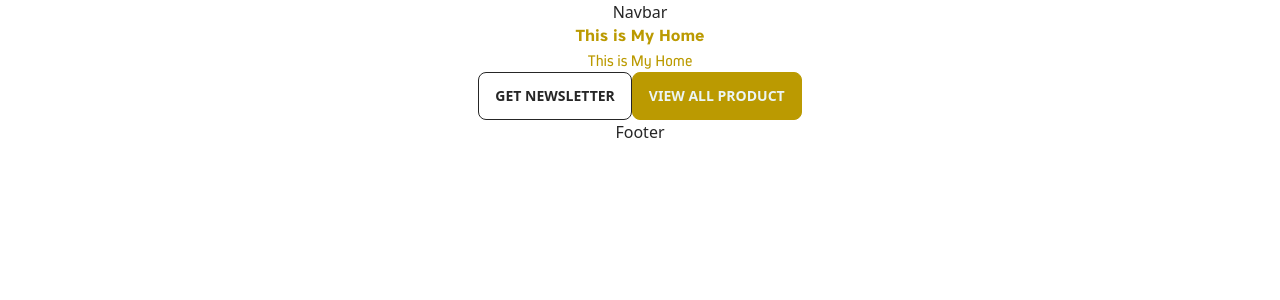
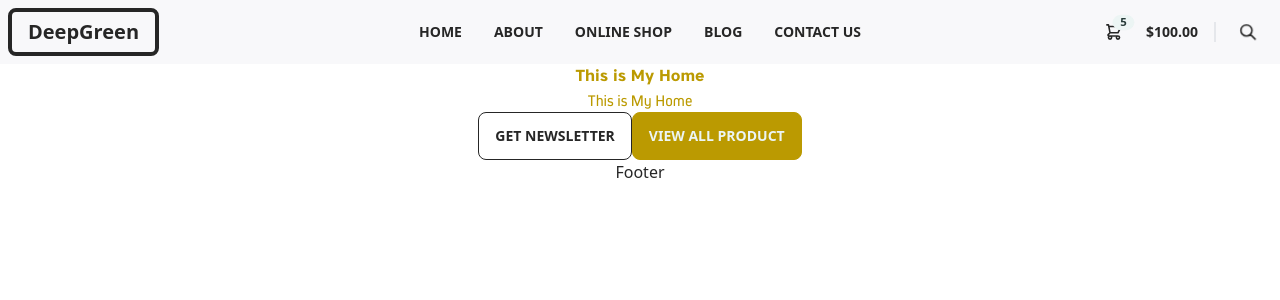
Before and after one commit to crescentpartha/DeepGreen, a React (Create React App) app in the folder deepgreen/: page / in a window 1280 px wide. Shown: the top 300 px of the page. Built offline with nearby package versions, Linux system fonts and the light colour scheme.

Commit message:
Navbar added

```diff
--- a/deepgreen/src/components/Navbar.js
+++ b/deepgreen/src/components/Navbar.js
@@ -1,9 +1,60 @@
 import React from 'react';
+import { Link } from 'react-router-dom';
 
 const Navbar = () => {
     return (
-        <div>
-            <h2>Navbar</h2>
+        <div className="navbar bg-info">
+            <div className="navbar-start">
+                <div className="dropdown">
+                    <label tabIndex={0} className="btn btn-ghost lg:hidden">
+                        <svg xmlns="http://www.w3.org/2000/svg" className="h-5 w-5" fill="none" viewBox="0 0 24 24" stroke="currentColor"><path strokeLinecap="round" strokeLinejoin="round" strokeWidth="2" d="M4 6h16M4 12h8m-8 6h16" /></svg>
+                    </label>
+                    <ul tabIndex={0} className="menu menu-compact dropdown-content mt-3 p-2 shadow bg-base-100 rounded-box w-52 uppercase font-semibold text-sm">
+                        <li><Link to='/'>Home</Link></li>
+                        <li><Link to='/'>About</Link></li>
+                        <li><Link to='/'>Online Shop</Link></li>
+                        <li><Link to='/'>Blog</Link></li>
+                        <li><Link to='/'>Contact Us</Link></li>
+                        <li>
+                            <div className="sm:hidden inline-flex">
+                                <div className="dropdown dropdown-end">
+                                    <label tabIndex={0} className="btn btn-ghost btn-circle">
+                                        <div className="indicator">
+                                            <svg xmlns="http://www.w3.org/2000/svg" className="h-5 w-5" fill="none" viewBox="0 0 24 24" stroke="currentColor"><path strokeLinecap="round" strokeLinejoin="round" strokeWidth="2" d="M3 3h2l.4 2M7 13h10l4-8H5.4M7 13L5.4 5M7 13l-2.293 2.293c-.63.63-.184 1.707.707 1.707H17m0 0a2 2 0 100 4 2 2 0 000-4zm-8 2a2 2 0 11-4 0 2 2 0 014 0z" /></svg>
+                                            <span className="badge badge-sm indicator-item">5</span>
+                                        </div>
+                                    </label>
+                                </div>
+                                <p className='ml-0'>$100.00</p>
+                            </div>
+                        </li>
+                    </ul>
+                </div>
+                <Link to='/' className="btn btn-link no-underline hover:no-underline normal-case text-xl text-secondary font-bold border-4 border-secondary hover:border-secondary">DeepGreen</Link>
+            </div>
+            <div className="navbar-center hidden lg:flex">
+                <ul className="menu menu-horizontal px-1 uppercase font-semibold text-sm">
+                    <li><Link to='/'>Home</Link></li>
+                    <li><Link to='/'>About</Link></li>
+                    <li><Link to='/'>Online Shop</Link></li>
+                    <li><Link to='/'>Blog</Link></li>
+                    <li><Link to='/'>Contact Us</Link></li>
+                </ul>
+            </div>
+            <div className="navbar-end hidden sm:inline-flex">
+                <div className="dropdown dropdown-end">
+                    <label tabIndex={0} className="btn btn-ghost btn-circle">
+                        <div className="indicator">
+                            <svg xmlns="http://www.w3.org/2000/svg" className="h-5 w-5" fill="none" viewBox="0 0 24 24" stroke="currentColor"><path strokeLinecap="round" strokeLinejoin="round" strokeWidth="2" d="M3 3h2l.4 2M7 13h10l4-8H5.4M7 13L5.4 5M7 13l-2.293 2.293c-.63.63-.184 1.707.707 1.707H17m0 0a2 2 0 100 4 2 2 0 000-4zm-8 2a2 2 0 11-4 0 2 2 0 014 0z" /></svg>
+                            <span className="badge badge-sm indicator-item">5</span>
+                        </div>
+                    </label>
+                </div>
+                <p className='border-r-2 border-l-neutral rounded-none pr-4 mx-2 font-semibold text-sm'>$100.00</p>
+                <button className="btn btn-ghost btn-circle">
+                    <svg xmlns="http://www.w3.org/2000/svg" className="h-5 w-5" fill="none" viewBox="0 0 24 24" stroke="currentColor"><path strokeLinecap="round" strokeLinejoin="round" strokeWidth="2" d="M21 21l-6-6m2-5a7 7 0 11-14 0 7 7 0 0114 0z" /></svg>
+                </button>
+            </div>
         </div>
     );
 };
```
